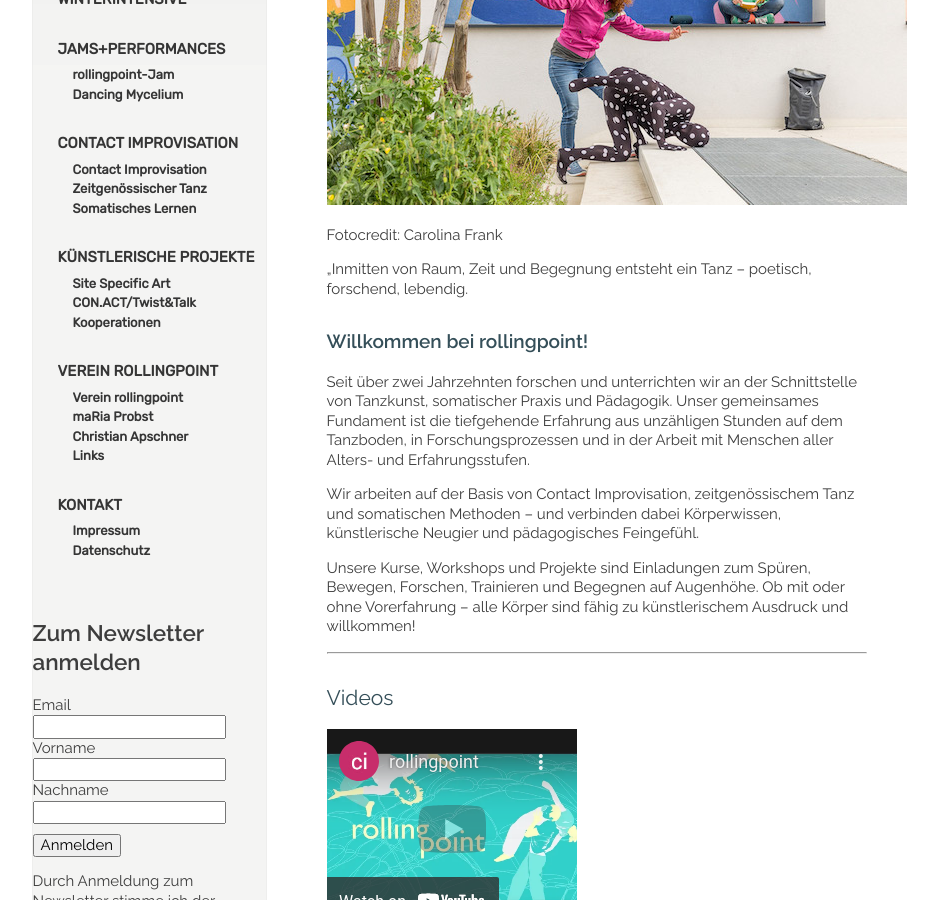
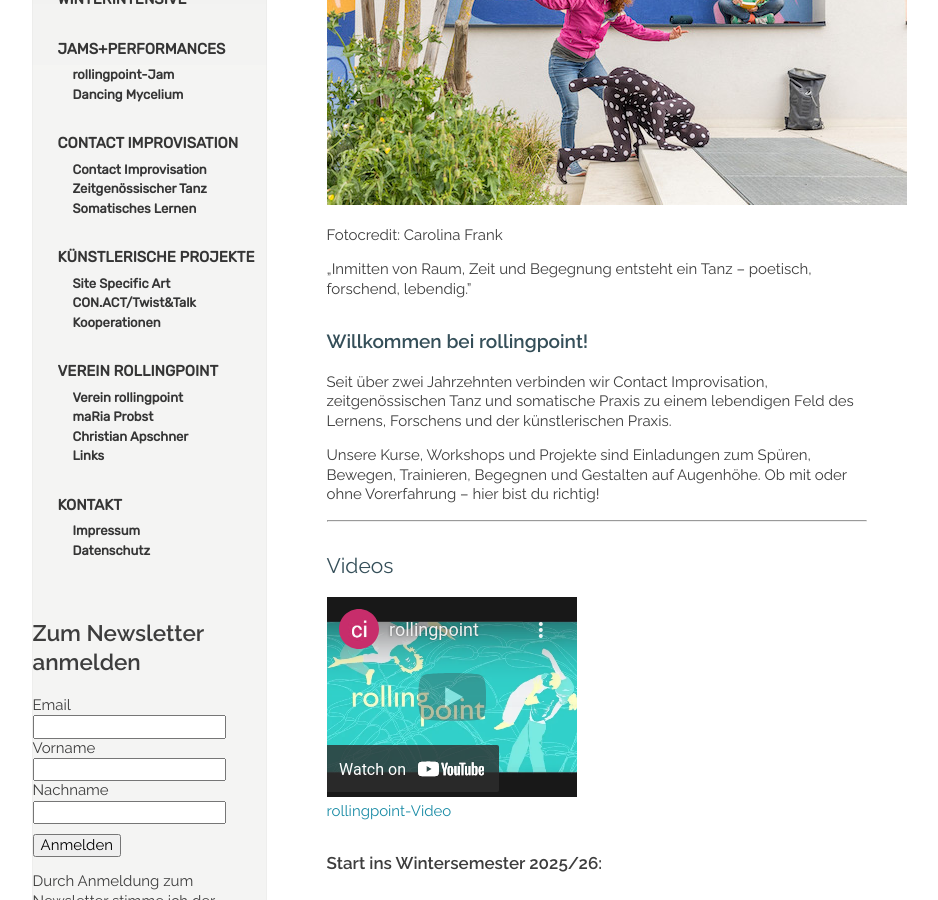
Before and after one commit to manulari/rollingpointat, a Jekyll site: the page built from _pages_de/index.md, in a window 1280 px wide and 900 px high, scrolled down 397 px. Shown: the whole window, without its empty margins (152-1090 px from the left). Built offline with Jekyll 4.4.1, drawn with Linux system fonts in a browser that asks for light colours; comment, search, counter and statistics services are not loaded.

Commit message:
Update page (de) “index”

```diff
--- a/_pages_de/index.md
+++ b/_pages_de/index.md
@@ -12,19 +12,16 @@ Fotocredit: Carolina Frank
 
 <!--StartFragment-->
 
-„Inmitten von Raum, Zeit und Begegnung entsteht ein Tanz – poetisch, forschend, lebendig.
+„Inmitten von Raum, Zeit und Begegnung entsteht ein Tanz – poetisch, forschend, lebendig."
 
 <!--EndFragment-->
 
 ### Willkommen bei rollingpoint!
 
-Seit über zwei Jahrzehnten forschen und unterrichten wir an der Schnittstelle von Tanzkunst, somatischer Praxis und Pädagogik.
-Unser gemeinsames Fundament ist die tiefgehende Erfahrung aus unzähligen Stunden auf dem Tanzboden, in Forschungsprozessen und in der Arbeit mit Menschen aller Alters- und Erfahrungsstufen.
+Seit über zwei Jahrzehnten verbinden wir Contact Improvisation, zeitgenössischen Tanz und somatische Praxis zu einem lebendigen Feld des Lernens, Forschens und der künstlerischen Praxis.
 
-Wir arbeiten auf der Basis von Contact Improvisation, zeitgenössischem Tanz und somatischen Methoden – und verbinden dabei Körperwissen, künstlerische Neugier und pädagogisches Feingefühl.
-
-Unsere Kurse, Workshops und Projekte sind Einladungen zum Spüren, Bewegen, Forschen, Trainieren und Begegnen auf Augenhöhe.
-Ob mit oder ohne Vorerfahrung – alle Körper sind fähig zu künstlerischem Ausdruck und willkommen!
+Unsere Kurse, Workshops und Projekte sind Einladungen zum Spüren, Bewegen, Trainieren, Begegnen und Gestalten auf Augenhöhe.
+Ob mit oder ohne Vorerfahrung – hier bist du richtig!
 
 - - -
 
```
